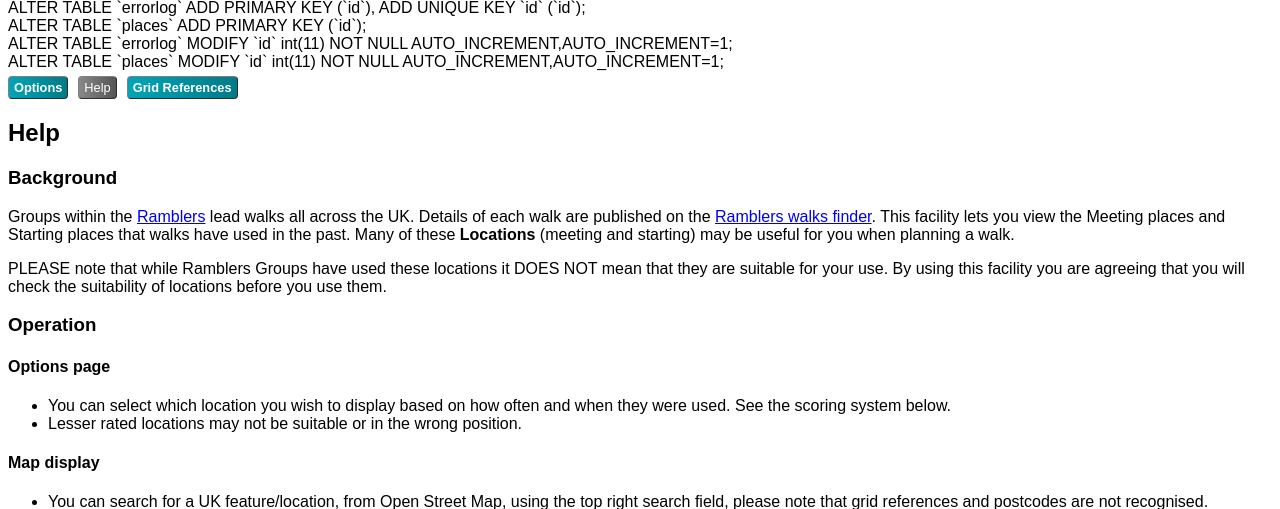
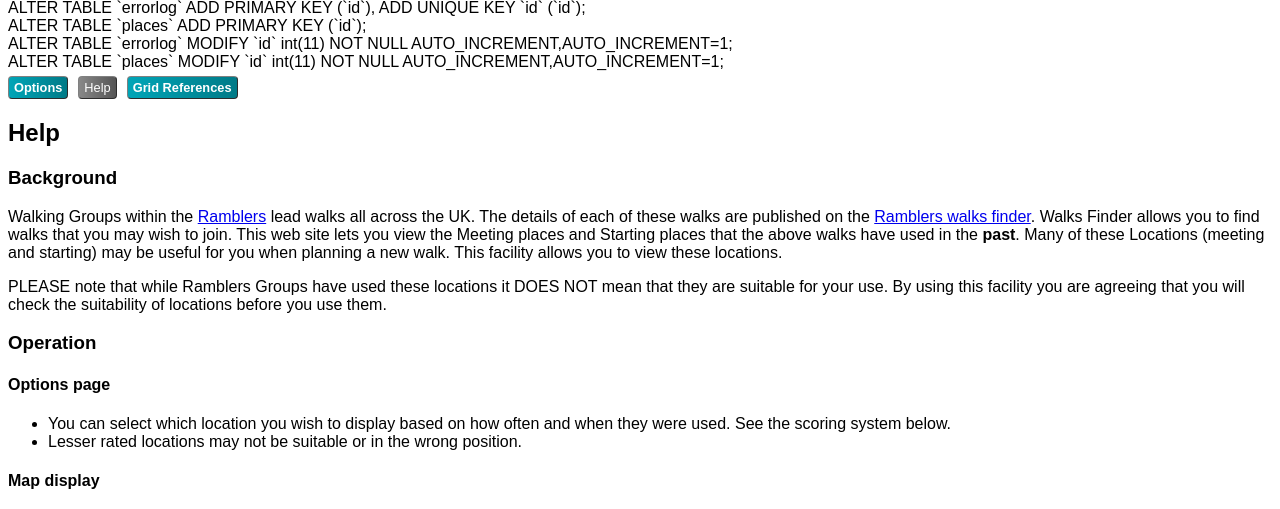
Before and after one commit to ramblerswebs/mapplaces, a PHP site: page /index.php?option=helppage in a window 1280 px wide. Shown: the part 171-680 px from the top of the page. Run offline with PHP 8.4, Linux system fonts and the light colour scheme.

```diff
--- a/html/help.html
+++ b/html/help.html
@@ -16,12 +16,10 @@ and open the template in the editor.
         // [[Insert menu]]
         <div> <h2>Help</h2>
             <h3>Background</h3>
-            <p>Groups within the <a target="_blank" href="http://www.ramblers.org.uk">Ramblers</a>
-                lead walks all across the UK.
-                Details of each walk are published on the
-                <a target="_blank" href="http://links.ramblers-webs.org.uk/walksfinder.php">Ramblers walks finder</a>.
-                This facility lets you view the Meeting places and Starting places that walks have used in the past.
-                Many of these <b>Locations</b> (meeting and starting) may be useful for you when planning a walk.</p>
+            <p>
+                Walking Groups within the <a target="_blank" href="http://www.ramblers.org.uk">Ramblers</a> lead walks all across the UK. The details of each of these walks are published on the <a target="_blank" href="http://links.ramblers-webs.org.uk/walksfinder.php">Ramblers walks finder</a>. Walks Finder allows you to find walks that you may wish to join.
+                This web site lets you view the Meeting places and Starting places that the above walks have used in the <b>past</b>. Many of these Locations (meeting and starting) may be useful for you when planning a new walk. This facility allows you to view these locations.
+            </p>
             <p>PLEASE note that while Ramblers Groups have used these locations it DOES NOT mean that they are suitable for your use.
 
                 By using this facility you are agreeing that you will check the suitability of locations before you use them.</p>
--- a/index.php
+++ b/index.php
@@ -54,8 +54,17 @@ switch ($opts->gets("option")) {
         $stars[5] = $opts->gets("5star") == "1";
 
         $age = $opts->gets("age");
-        $display = new PlacesDisplay($db, $stars, $age);
-        $display->display($menu);
+        switch ($age) {
+            case "5years":
+            case "3years":
+            case "1years":
+            case "5older":
+                $display = new PlacesDisplay($db, $stars, $age);
+                $display->display($menu);
+                break;
+            default:
+                break;
+        }
         break;
     case "details":
         $display = new PlacesDetails($db);
```
Also changed, not shown: dist/mapTemplate.html (+7 -7 lines), dist/ramblersleaflet.js, 1 other file.
